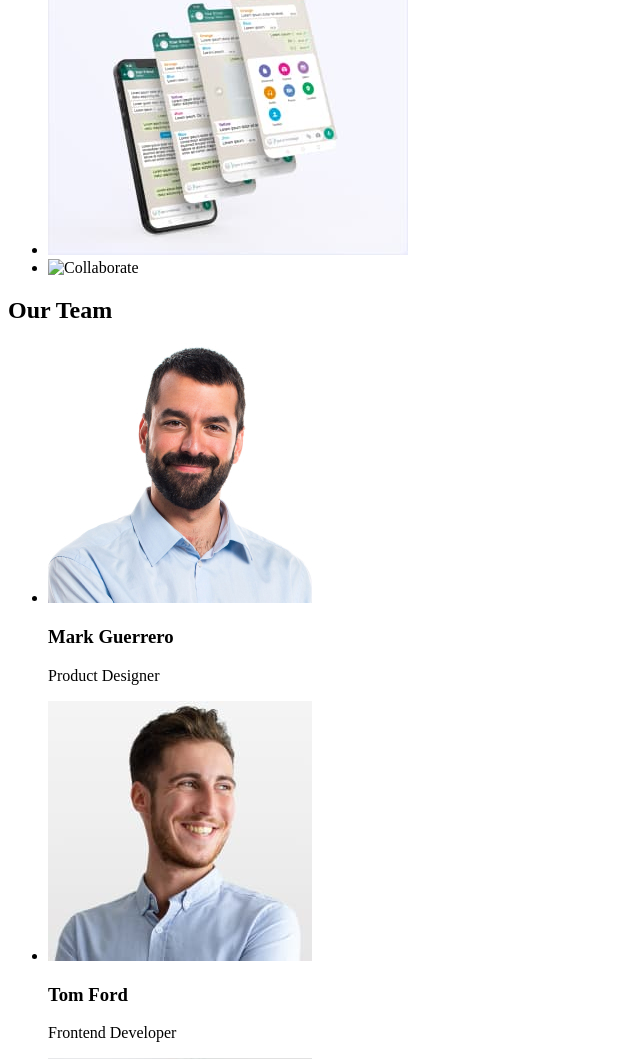
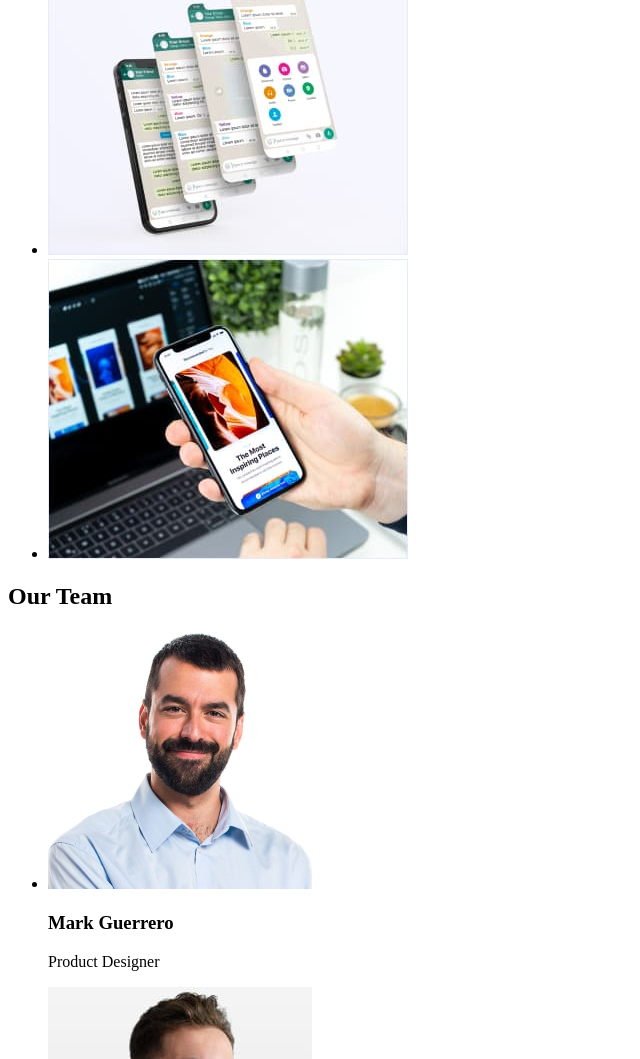
Before and after one commit to PatrickRibano/goit-markup-hw-01, a plain HTML site: page index.html in a window 1280 px wide. Shown: the part 1052-2111 px from the top of the page, without its empty margins (0-640 px from the left). Drawn offline with Linux system fonts and the light colour scheme; the site is published under a folder, as on GitHub Pages, so addresses that start at the root find nothing.

Commit message:
Update index.html

```diff
--- a/index.html
+++ b/index.html
@@ -69,7 +69,7 @@
                     <img src="images/Cellphone.jpg" alt="Communicate">
                 </li>
                 <li class="worktask-item">
-                    <img src="/images/Laptop.jpg" alt="Collaborate">
+                    <img src="images/Laptop.jpg" alt="Collaborate">
                 </li>
             </ul>
         </section>
```
